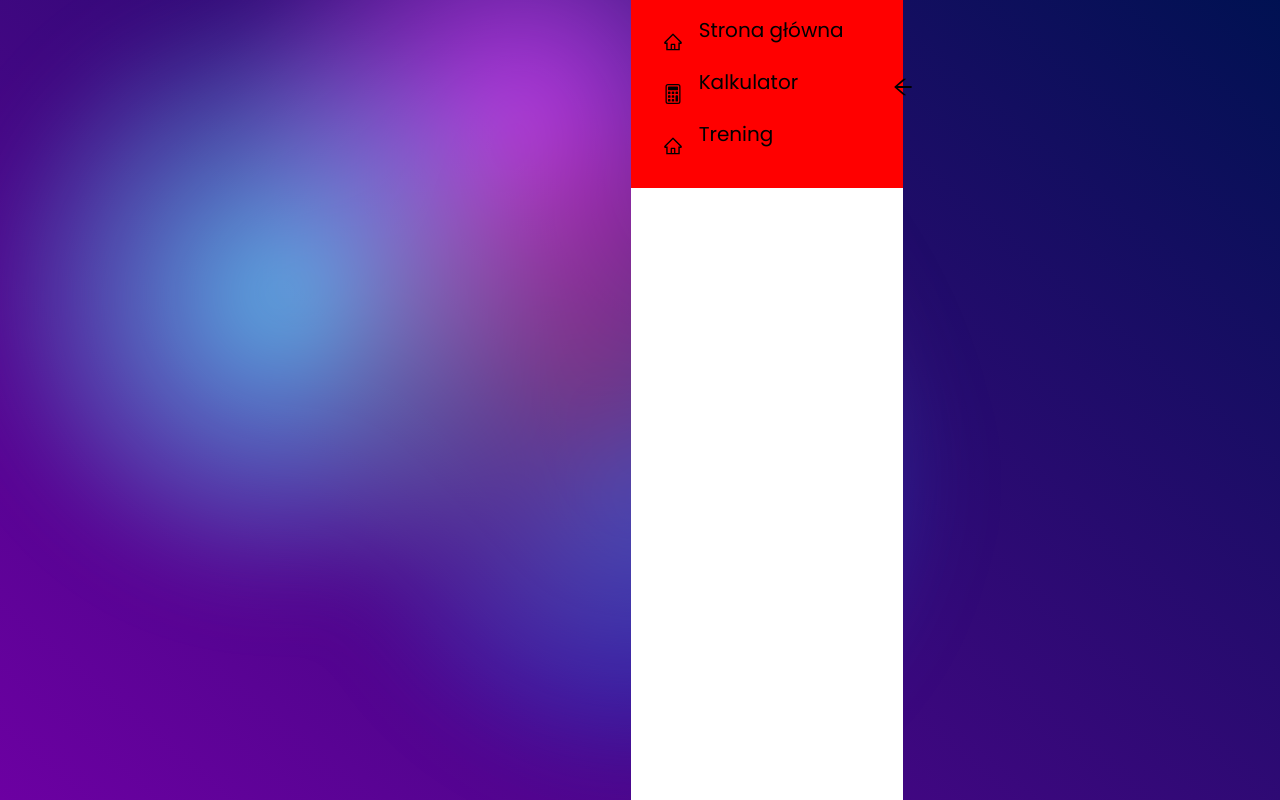
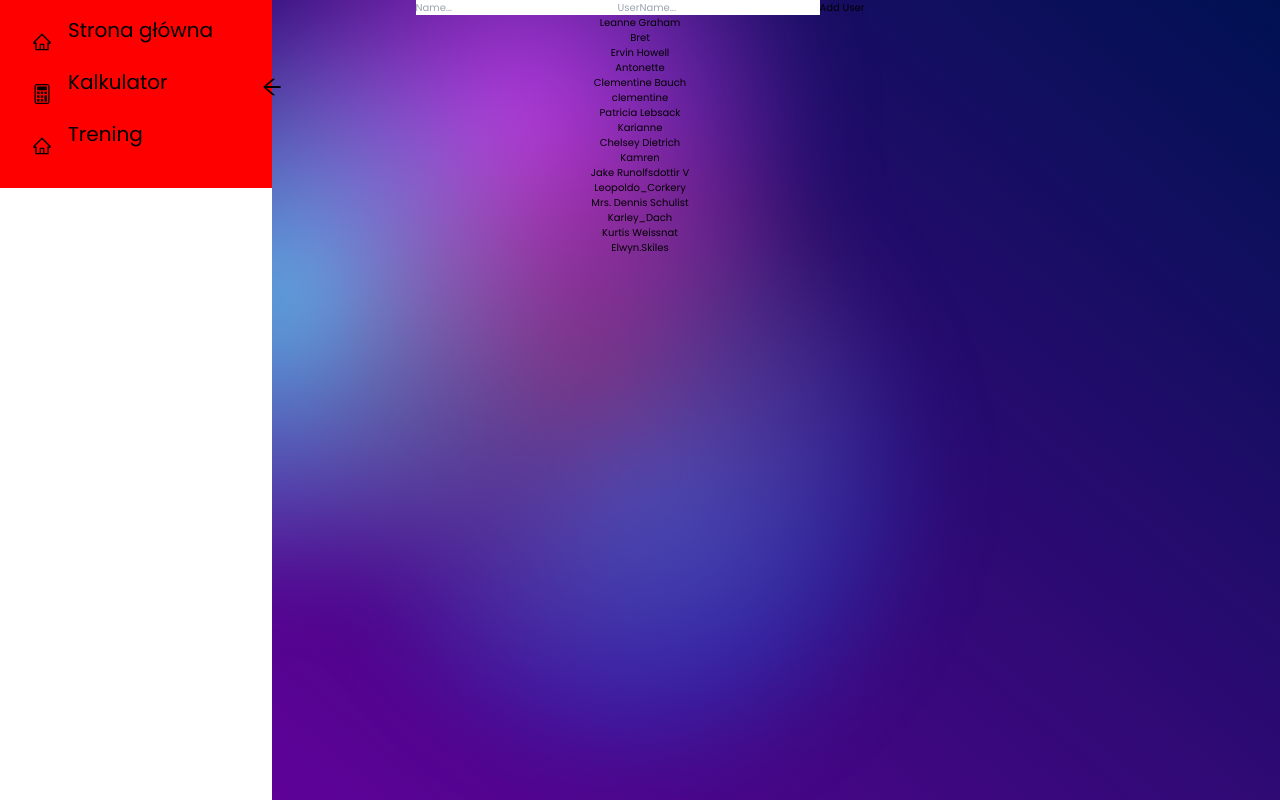
Before and after one commit to joastek/Wytrenowani, a Next.js app: page /dashboard/TrainingPlan in a window 1280 px wide. Built offline with nearby package versions, Linux system fonts and the light colour scheme.

Commit message:
add redux todo traininglist

```diff
--- a/src/app/dashboard/TrainingPlan/page.tsx
+++ b/src/app/dashboard/TrainingPlan/page.tsx
@@ -1,5 +1,40 @@
+"use client";
+import { trainingState } from "@/types/type";
+import { addTraining } from "@/slice/trainingList";
+import { useSelector } from "react-redux/es/hooks/useSelector";
+import { useDispatch } from "react-redux";
 const TrainingPlan = () => {
-  return <>test</>;
+  const dispatch = useDispatch();
+  const userList = useSelector(
+    (state: trainingState) => state.trainingList.value
+  );
+  return (
+    <>
+      <div className="w-screen justify-center text-center">
+        <div className="addUser">
+          <input type="text" placeholder="Name..." />
+          <input type="text" placeholder="UserName..." />
+          <button
+            onClick={() => {
+              dispatch(addTraining({ id: 0, name: "", username: "" }));
+            }}
+          >
+            Add User
+          </button>
+        </div>
+        <div>
+          {userList.map((user: any) => {
+            return (
+              <div>
+                <h1>{user.name}</h1>
+                <h1>{user.username}</h1>
+              </div>
+            );
+          })}
+        </div>
+      </div>
+    </>
+  );
 };
 
 export default TrainingPlan;
--- a/src/app/dashboard/layout.tsx
+++ b/src/app/dashboard/layout.tsx
@@ -2,7 +2,9 @@
 import DashboardLayout from "@/components/Dashboard/dashboardLayout";
 import { SidebarProvider } from "@/components/Dashboard/SideBarContext";
 import { Provider } from "react-redux";
+
 import store from "@/store/store";
+
 export default function DashboardLayout1({
   children,
 }: {
--- /dev/null
+++ b/src/slice/FakeData.js
@@ -0,0 +1,42 @@
+export const UsersData = [
+  {
+    id: 1,
+    name: "Leanne Graham",
+    username: "Bret",
+  },
+  {
+    id: 2,
+    name: "Ervin Howell",
+    username: "Antonette",
+  },
+  {
+    id: 3,
+    name: "Clementine Bauch",
+    username: "clementine",
+  },
+  {
+    id: 4,
+    name: "Patricia Lebsack",
+    username: "Karianne",
+  },
+  {
+    id: 5,
+    name: "Chelsey Dietrich",
+    username: "Kamren",
+  },
+  {
+    id: 6,
+    name: "Jake Runolfsdottir V",
+    username: "Leopoldo_Corkery",
+  },
+  {
+    id: 7,
+    name: "Mrs. Dennis Schulist",
+    username: "Karley_Dach",
+  },
+  {
+    id: 8,
+    name: "Kurtis Weissnat",
+    username: "Elwyn.Skiles",
+  },
+];
--- /dev/null
+++ b/src/slice/trainingList.tsx
@@ -0,0 +1,14 @@
+import { createSlice } from "@reduxjs/toolkit";
+import { UsersData } from "./FakeData";
+export const TrainingListSlice = createSlice({
+  name: "trainingList",
+  initialState: { value: UsersData },
+  reducers: {
+    addTraining: (state, action) => {
+      state.value.push(action.payload);
+    },
+  },
+});
+
+export const { addTraining } = TrainingListSlice.actions;
+export default TrainingListSlice.reducer;
--- a/src/store/store.ts
+++ b/src/store/store.ts
@@ -2,10 +2,11 @@
 
 import { configureStore } from "@reduxjs/toolkit";
 import bmiCalculatorReducer from "@/slice/bodyFatCalculator";
-
+import trainingListReducer from "@/slice/trainingList";
 const store = configureStore({
   reducer: {
     bmiCalculator: bmiCalculatorReducer,
+    trainingList: trainingListReducer,
   },
 });
 
```
Also changed, not shown: src/types/type.tsx (+7 -0 lines), tsconfig.json (+7 -1 lines).
